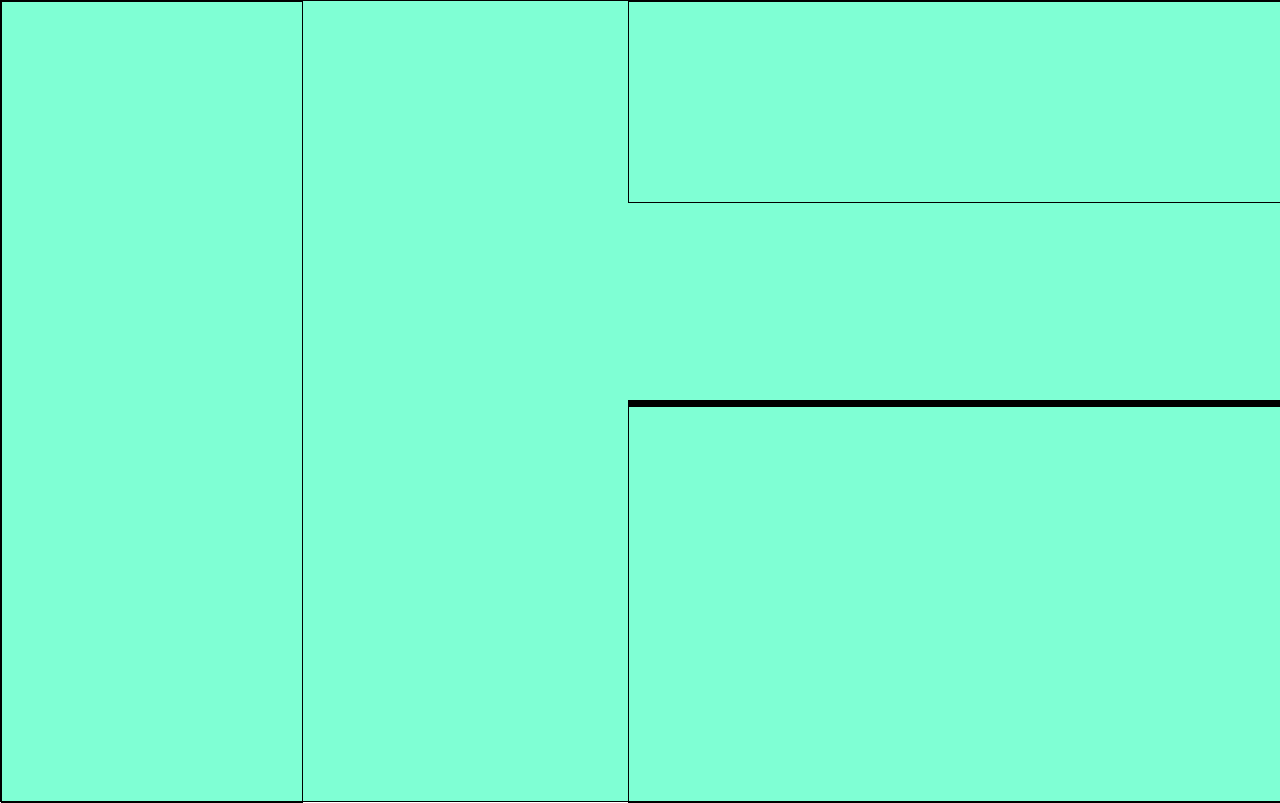
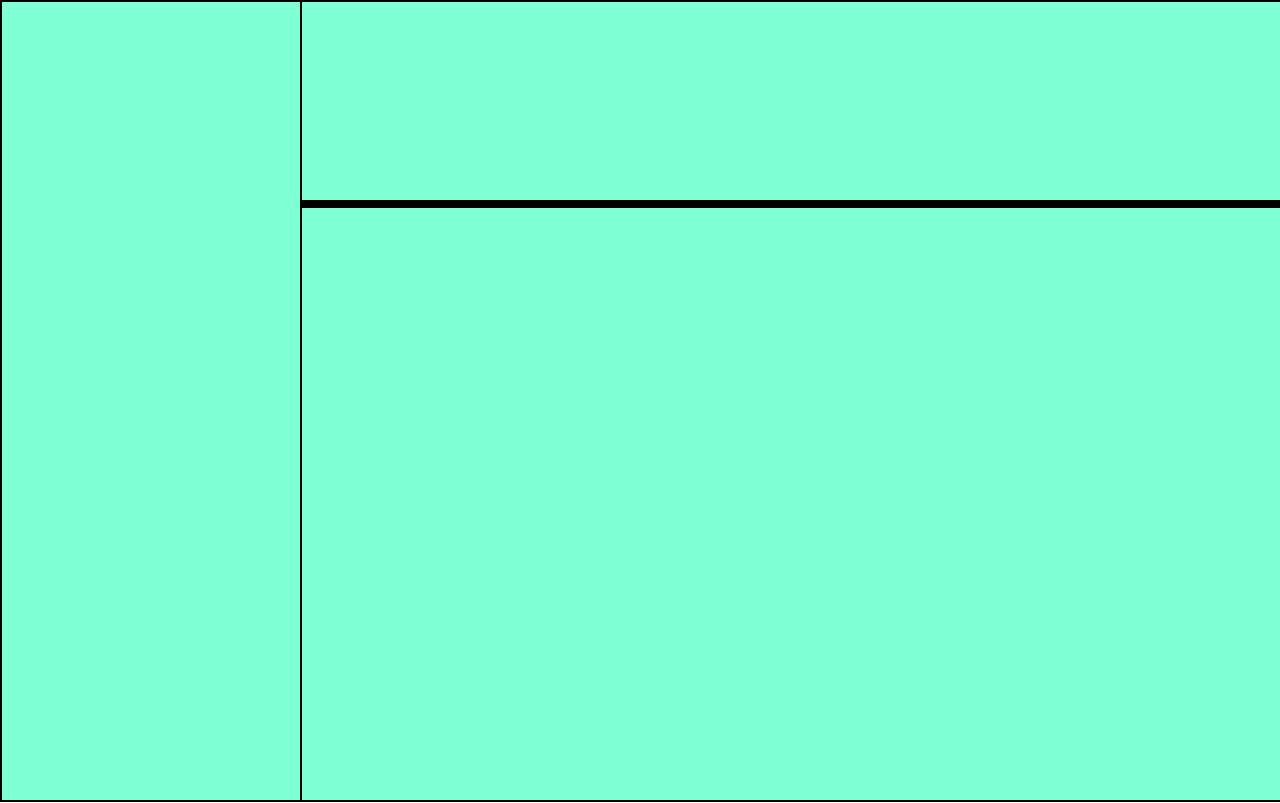
Before and after one commit to BrickEater/dashboard, a plain HTML site: page index.html in a window 1280 px wide. Drawn offline with Linux system fonts and the light colour scheme.

Commit message:
finish the basic layout

```diff
--- a/style.css
+++ b/style.css
@@ -19,26 +19,22 @@ body * {
     "a b b"
     "a c c"
     "a c c";
+    grid-template-columns: 300px 1fr 1fr;
+    grid-template-rows: 200px 1fr 1fr;
     width: 100%;
     height: 100%;
 }
 
 .sidebar {
     grid-area: a;
-    width: 300px;
-    height: 100%
 }
 
 .header {
     grid-area: b;
-    width: 100%;
-    height: 200px;
 }
 
 .content {
     grid-area: c;
-    width: 100%;
-    height: 100%;
 }
 
 /* Typography */
```
